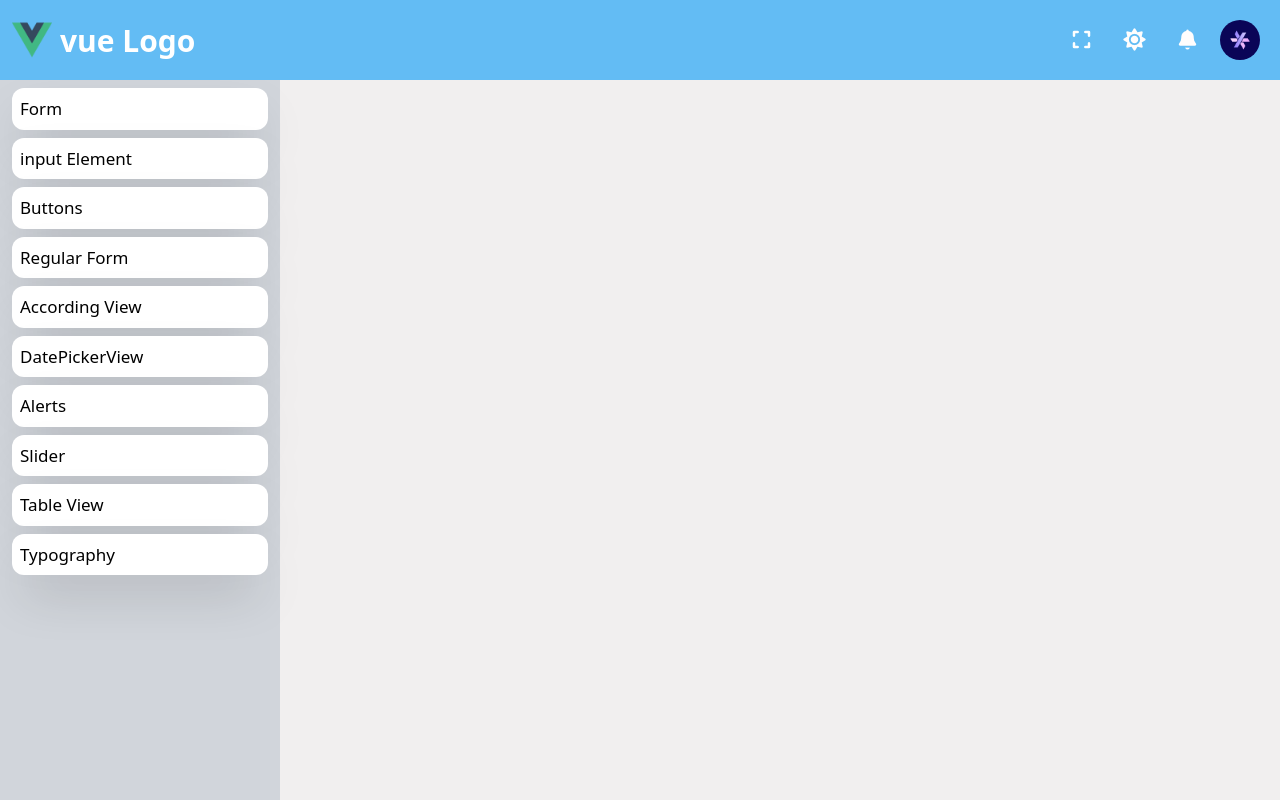
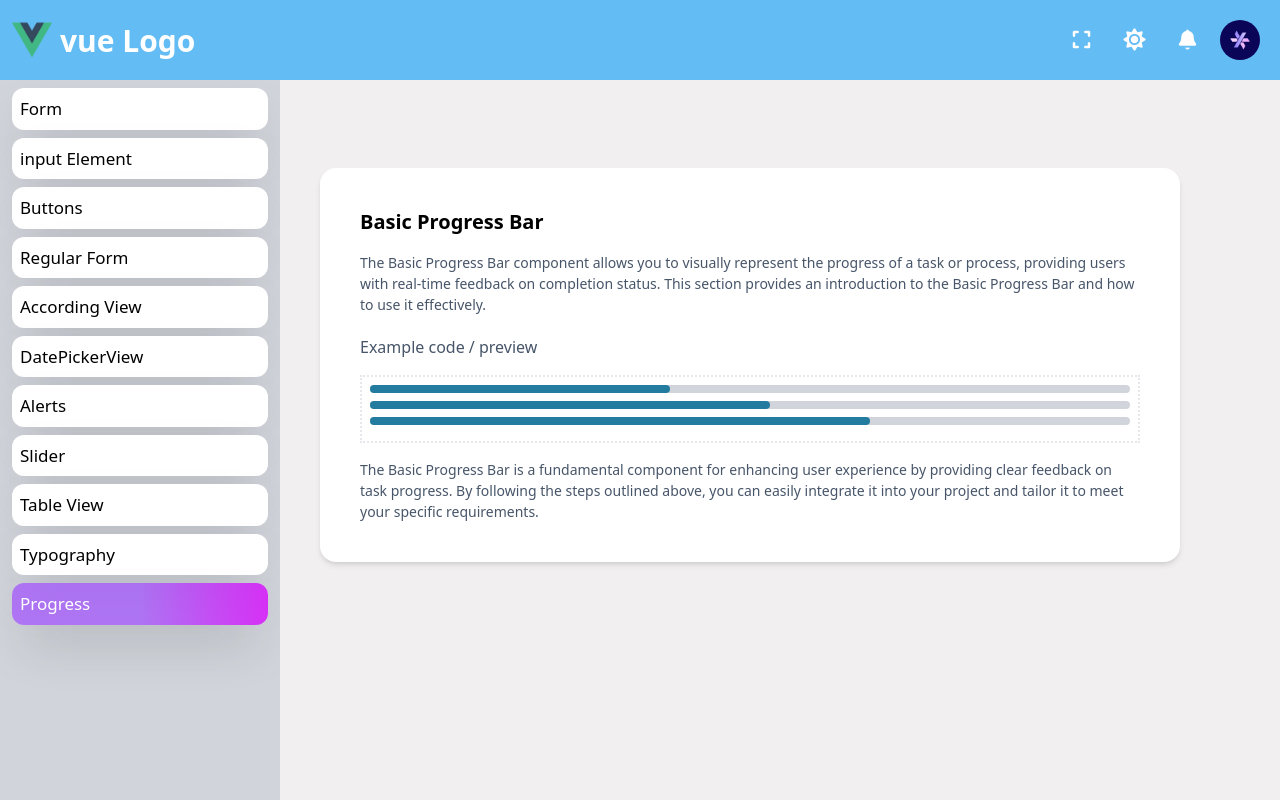
Before and after one commit to cabdikariim242/Ts-Setup, a Vue app: page /Progress in a window 1280 px wide. Built offline with nearby package versions, Linux system fonts and the light colour scheme.

Commit message:
added new component

```diff
--- /dev/null
+++ b/src/components/progressBarComp.vue
@@ -0,0 +1,22 @@
+<template>
+  <div class="progress-bar bg-gray-300 rounded-md">
+   <div :class="customClass">
+<p class="text-[14px] text-white text-center">{{ paragraph }}</p>
+   </div>
+   </div>
+</template>
+
+<script>
+export default {
+  props: {
+    customClass: {
+      type: String,
+      default: ''
+    },
+    paragraph: {
+      type: String,
+      default: ''
+    },
+  }
+};
+</script>
--- a/src/layout/sidebar.vue
+++ b/src/layout/sidebar.vue
@@ -1,5 +1,5 @@
 <template>
-  <div class="bg-gray-300 dark:bg-[rgb(17,15,15)] w-full max-w-[280px] fixed bottom-0 top-20 hidden lg:flex md:flex">
+  <div class="overflow-y-auto bg-gray-300 dark:bg-[rgb(17,15,15)] w-full max-w-[280px] fixed bottom-0 top-20 hidden lg:flex md:flex">
     <div class="flex flex-col gap-2 w-full mt-2 mx-3">
       <router-link
         class="shadow-2xl bg-white dark:bg-black dark:text-white p-2 font-[500] text-[17px] rounded-xl"
@@ -46,6 +46,11 @@
         class="shadow-2xl bg-white dark:bg-black dark:text-white p-2 font-[500] text-[17px] rounded-xl"
         :to="{ name: 'typography' }"
         >Typography</router-link>
+
+         <router-link
+        class="shadow-2xl bg-white dark:bg-black dark:text-white p-2 font-[500] text-[17px] rounded-xl"
+        :to="{ name: 'ProgressBar' }"
+        >Progress</router-link>
 
 
 
--- a/src/router/routes.ts
+++ b/src/router/routes.ts
@@ -9,6 +9,7 @@ import TableView from '@/views/TableView.vue'
 import DatePickerView from '@/views/DatePickerView.vue'
 import SliderView from '@/views/SliderView.vue'
 import Typography from '@/views/Typography.vue'
+import ProgressBar from '@/views/ProgressBar.vue'
 
 const routes: RouteRecordRaw[] = [
   { path: '/', name: 'forms', component: forms },
@@ -21,6 +22,7 @@ const routes: RouteRecordRaw[] = [
   { path: '/date-picker', name: 'DatePickerView', component: DatePickerView },
   { path: '/slider', name: 'SliderView', component: SliderView },
   { path: '/Typography', name: 'typography', component: Typography },
+  {path: '/Progress', name: 'ProgressBar', component: ProgressBar },
 ]
 
 export default routes
--- /dev/null
+++ b/src/views/ProgressBar.vue
@@ -0,0 +1,44 @@
+<template>
+  <div
+    class="mt-20">
+  <BaseCard>
+    <h1 class="font-bold text-xl mb-4">Basic Progress Bar</h1>
+    <div class="inline-block w-full">
+    <p class="text-[#475569] text-[14px] dark:text-white">The Basic Progress Bar component allows you to visually represent the progress of a task or process, providing users with real-time feedback on completion status. This section provides an introduction to the Basic Progress Bar and how to use it effectively.</p>
+
+    <p class="mt-5 text-[#475569] mb-4 dark:text-white">Example code / preview</p>
+
+    <div class="border-2 px-2 border-dotted py-2">
+
+    <ProgressBarComp customClass="w-full max-w-[300px] mb-2 h-2 bg-[#247ba0] rounded-lg" />
+    <ProgressBarComp customClass="w-full max-w-[400px] mb-2 h-2 bg-[#247ba0] rounded-lg" />
+    <ProgressBarComp customClass="w-full max-w-[500px] mb-2 h-2 bg-[#247ba0] rounded-lg" />
+
+
+    </div>
+
+    </div>
+    <p class="mt-4 text-[#475569] text-[14px] dark:text-white">The Basic Progress Bar is a fundamental component for enhancing user experience by providing clear feedback on task progress. By following the steps outlined above, you can easily integrate it into your project and tailor it to meet your specific requirements.</p>
+
+
+
+
+  </BaseCard>
+  </div>
+</template>
+
+<script >
+import ProgressBarComp from '@/components/progressBarComp.vue';
+import BaseCard from '@/components/BaseCard.vue';
+
+export default {
+  components: {
+    ProgressBarComp,
+    BaseCard
+  }
+};
+</script>
+
+<style>
+
+</style>
--- a/src/views/Typography.vue
+++ b/src/views/Typography.vue
@@ -1,6 +1,9 @@
 <template>
     <div class="mt-20">
         <BaseCard>
+            <section id="links">
+
+            </section>
             <h1 class="font-bold text-xl mb-4">Heading</h1>
             <hr />
             <div class="inline-block w-full">
@@ -113,6 +116,10 @@
                     elements appropriately, you can improve the readability and visual presentation of your content
                     while conveying specific meanings or emphasis where needed.</p>
 
+                     <p class="mt-5 text-[#475569] mb-4 dark:text-white">Example code / preview</p>
+
+                     <div class="border-2 px-2 border-dotted py-2"></div>
+
 
 
 
@@ -182,6 +189,24 @@
             </div>
         </BaseCard>
 
+        <BaseCard>
+         <h1 class="font-bold text-xl mb-4">Heading</h1>
+
+         <div class="inline-block w-full">
+             <p class="text-[#475569] text-[14px] dark:text-white">
+                    Headings are an essential part of structuring and organizing content in your application. They
+                    provide hierarchy and help users navigate and understand the information presented. This section
+                    covers how to use headings effectively in your project.
+                </p>
+                <div class="border-2 px-2 border-dotted py-2">
+                    <a href="#links">example test</a>
+
+
+                </div>
+
+         </div>
+        </BaseCard>
+
 
     </div>
 
```
